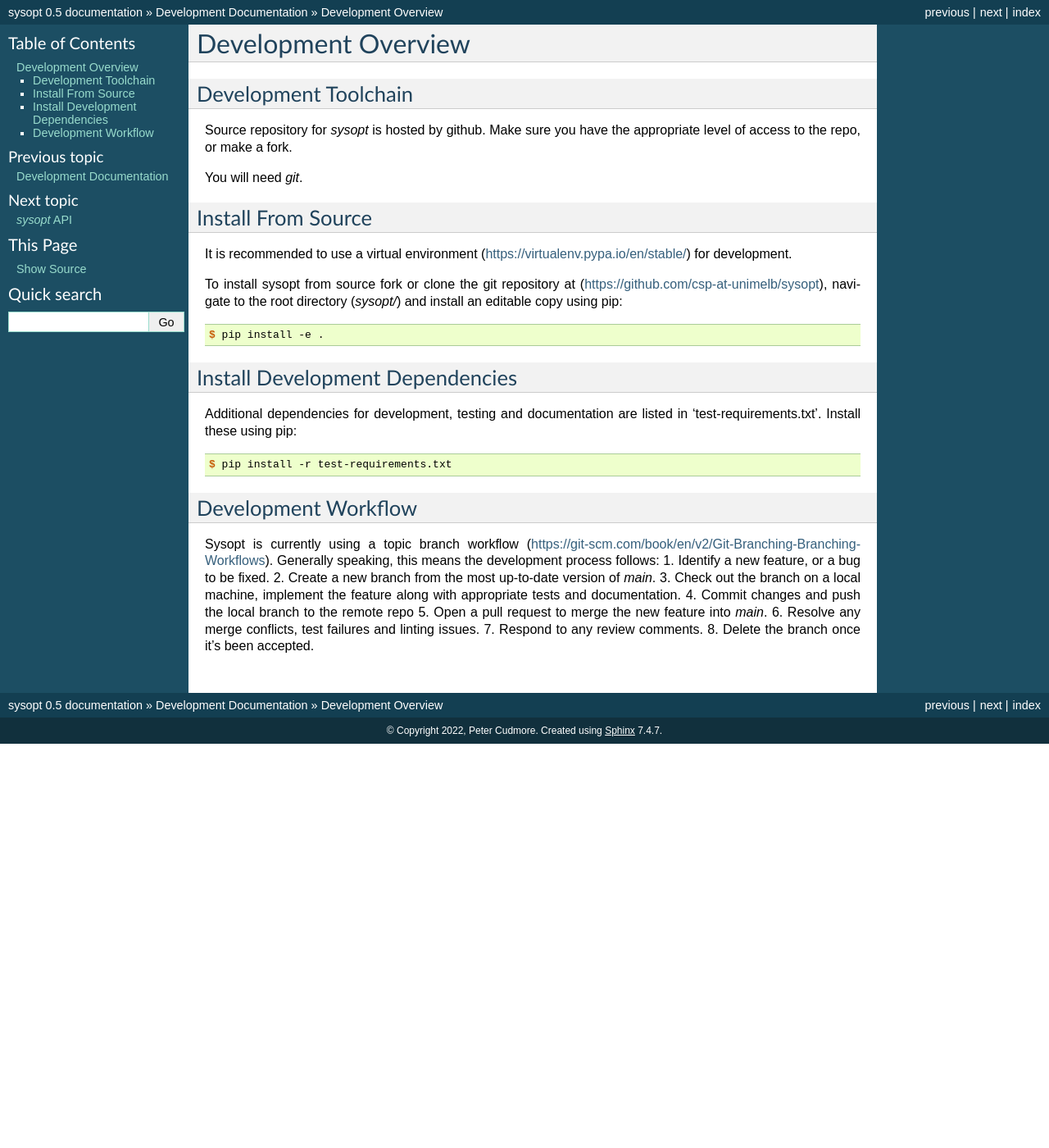
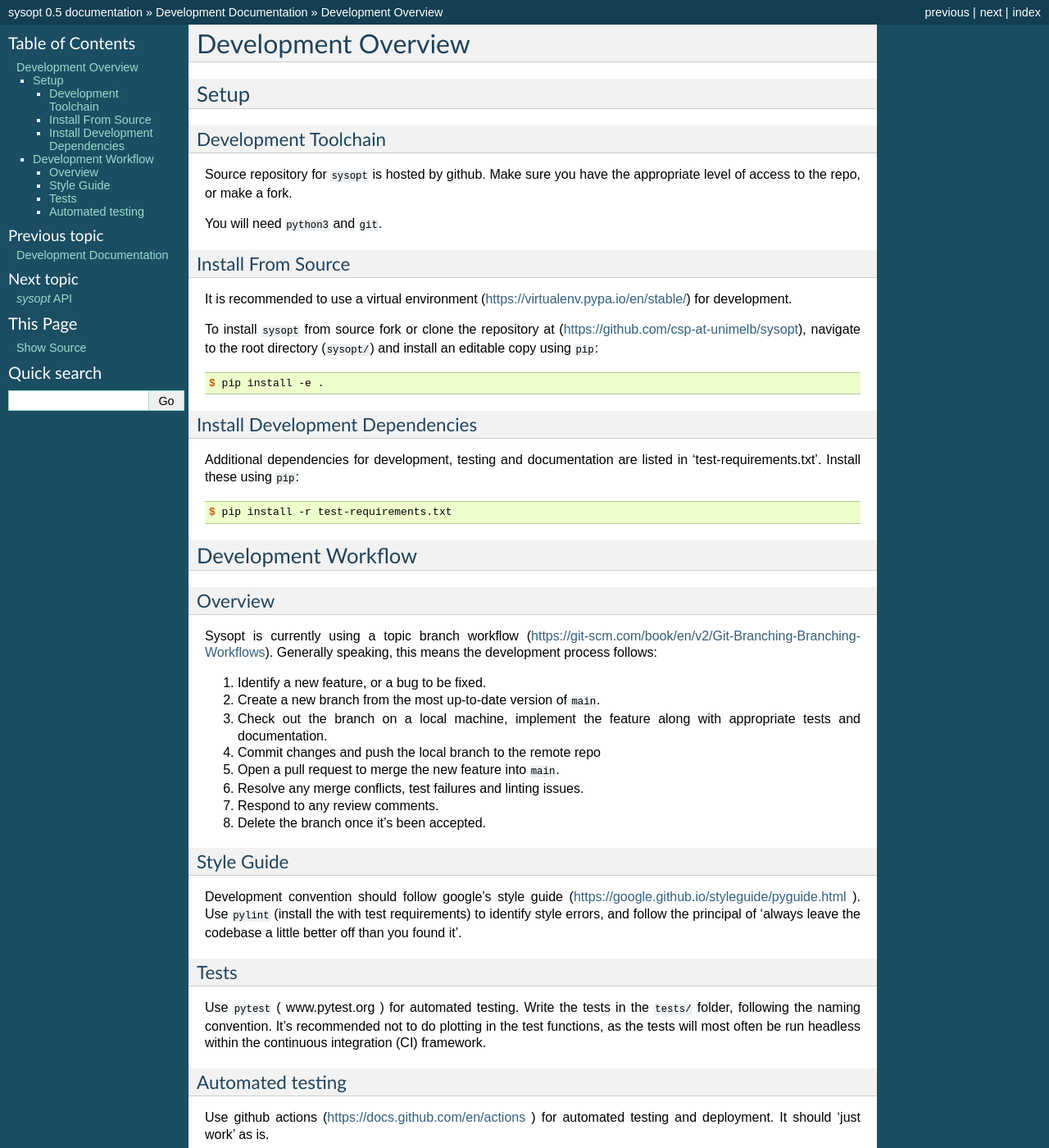
Before and after one commit to csp-at-unimelb/sysopt, a Sphinx documentation site: the page built from docs/source/developer/dev-setup.rst, in a window 1280 px wide and 1400 px high. Shown: the whole window at 82% size. Built offline with Sphinx 7.4.7, drawn with Linux system fonts in a browser that asks for light colours.

```diff
--- a/docs/source/developer/dev-setup.rst
+++ b/docs/source/developer/dev-setup.rst
@@ -1,18 +1,20 @@
 Development Overview
 ====================
-
+Setup
+^^^^^
 Development Toolchain
 ---------------------
-Source repository for `sysopt` is hosted by github.
+Source repository for ``sysopt`` is hosted by github.
 Make sure you have the appropriate level of access to the repo, or make a fork.
 
-You will need `git`.
+You will need ``python3`` and ``git``.
+
 
 Install From Source
 -------------------
 It is recommended to use a virtual environment (https://virtualenv.pypa.io/en/stable/) for development.
 
-To install sysopt from source fork or clone the git repository at (https://github.com/csp-at-unimelb/sysopt), navigate to the root directory (`sysopt/`) and install an editable copy using pip:
+To install ``sysopt`` from source fork or clone the repository at (https://github.com/csp-at-unimelb/sysopt), navigate to the root directory (``sysopt/``) and install an editable copy using ``pip``:
 
 .. code-block:: console
 
@@ -21,21 +23,41 @@ To install sysopt from source fork or clone the git repository at (https://githu
 Install Development Dependencies
 --------------------------------
 Additional dependencies for development, testing and documentation are listed in 'test-requirements.txt'.
-Install these using pip:
+Install these using ``pip``:
 
 .. code-block:: console
 
     $ pip install -r test-requirements.txt
 
 Development Workflow
---------------------
+^^^^^^^^^^^^^^^^^^^^
+
+Overview
+--------
 Sysopt is currently using a topic branch workflow (https://git-scm.com/book/en/v2/Git-Branching-Branching-Workflows).
 Generally speaking, this means the development process follows:
+
 1. Identify a new feature, or a bug to be fixed.
-2. Create a new branch from the most up-to-date version of `main`.
+2. Create a new branch from the most up-to-date version of ``main``.
 3. Check out the branch on a local machine, implement the feature along with appropriate tests and documentation.
 4. Commit changes and push the local branch to the remote repo
-5. Open a pull request to merge the new feature into `main`.
+5. Open a pull request to merge the new feature into ``main``.
 6. Resolve any merge conflicts, test failures and linting issues.
 7. Respond to any review comments.
 8. Delete the branch once it's been accepted.
+
+Style Guide
+-----------
+Development convention should follow google's style guide (https://google.github.io/styleguide/pyguide.html ).
+Use ``pylint`` (install the with test requirements) to identify style errors, and follow the principal of 'always leave the codebase a little better off than you found it'.
+
+Tests
+-----
+Use ``pytest`` ( www.pytest.org ) for automated testing.
+Write the tests in the ``tests/`` folder, following the naming convention.
+It's recommended not to do plotting in the test functions, as the tests will most often be run headless within the continuous integration (CI) framework.
+
+Automated testing
+-----------------
+Use github actions (https://docs.github.com/en/actions ) for automated testing and deployment.
+It should 'just work' as is.
```
Also changed, not shown: CONTRIBUTING.md (deleted, +0 -6 lines), README.md (+6 -16 lines), ROADMAP.md (deleted, +0 -41 lines).
